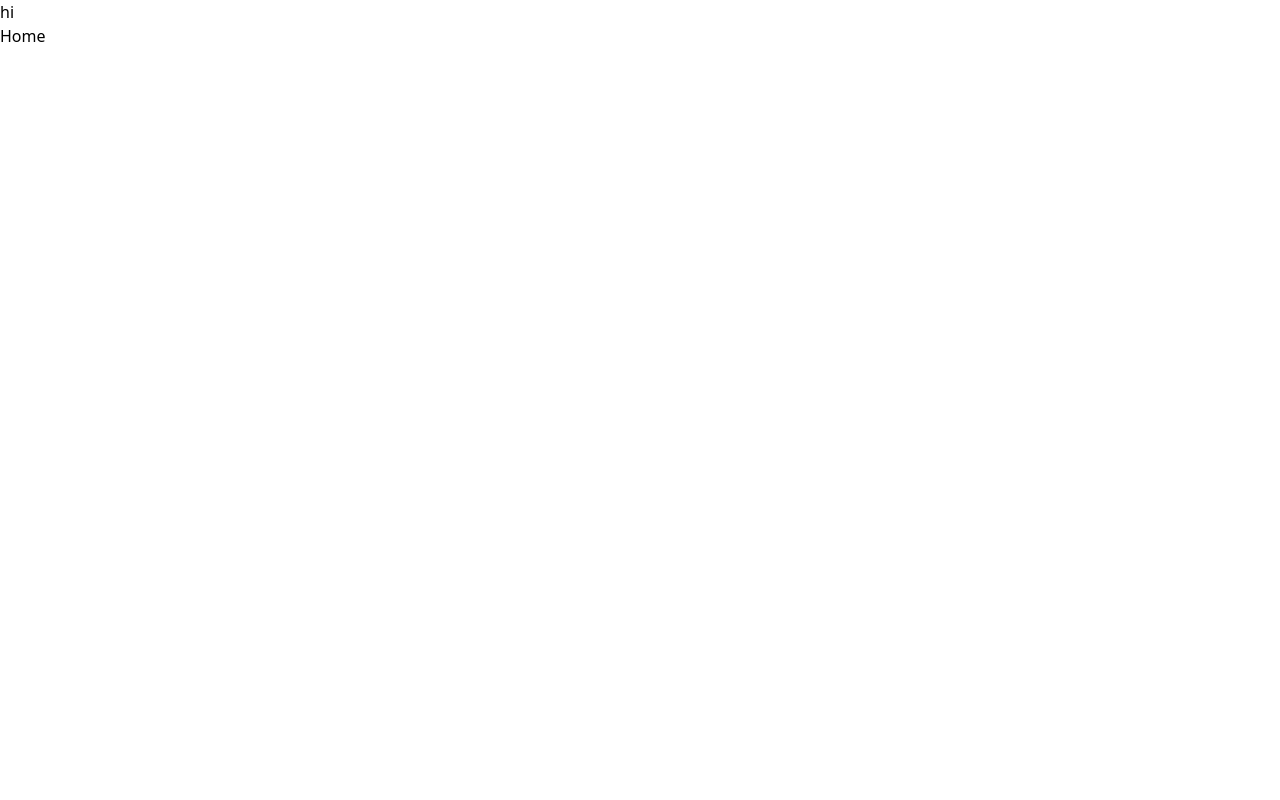
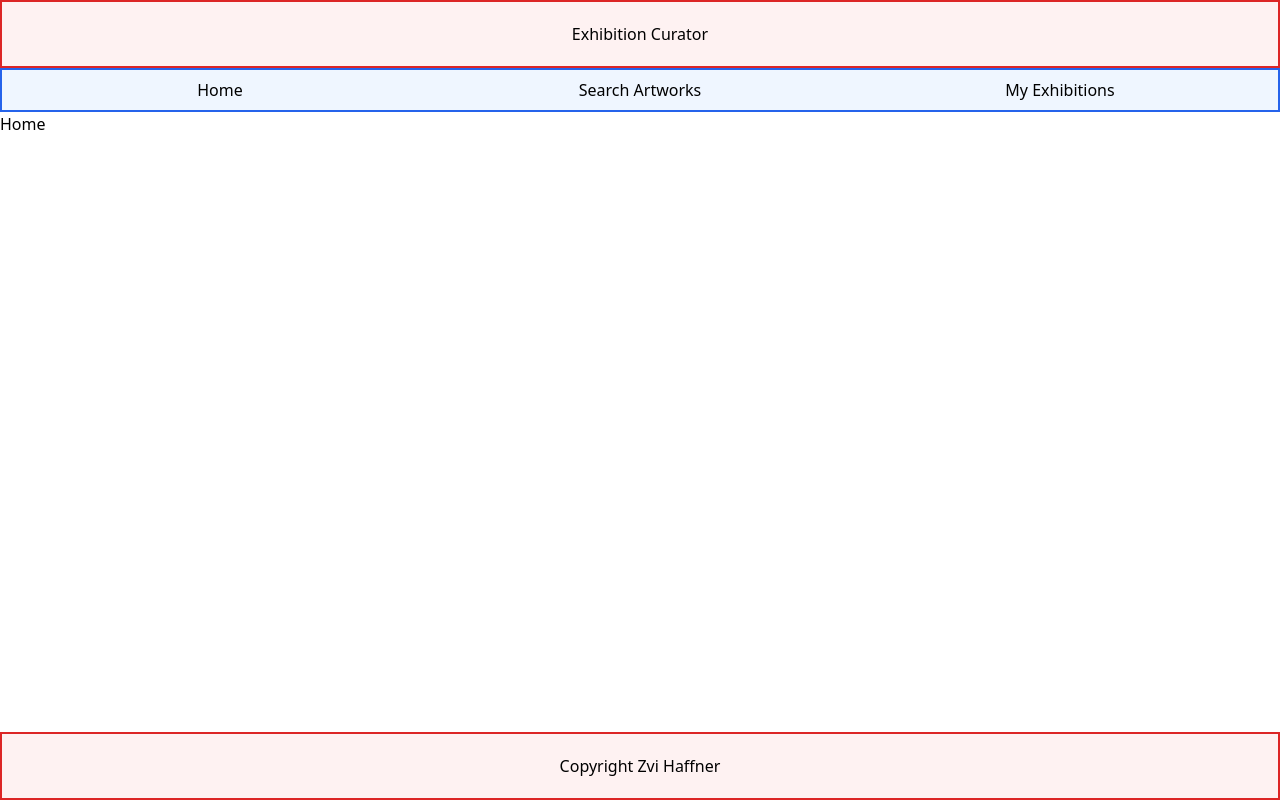
Before and after one commit to ZviHaffner/exhibition-curator, a Next.js app: page / in a window 1280 px wide. Built offline with nearby package versions, Linux system fonts and the light colour scheme.

Commit message:
Sets out basic template

```diff
--- a/src/app/layout.jsx
+++ b/src/app/layout.jsx
@@ -1,4 +1,7 @@
+import Header from "@/components/Header";
 import "./globals.css";
+import Footer from "@/components/Footer";
+import Nav from "@/components/Nav";
 
 export const metadata = {
   title: "Exhibition Curator",
@@ -8,8 +11,13 @@ export const metadata = {
 
 export default function RootLayout({ children }) {
   return (
-    <html lang="en">
-      <body>{children}</body>
+    <html lang="en" className="h-full">
+      <body className="flex flex-col min-h-screen">
+        <Header />
+        <Nav />
+        <main className="flex-grow">{children}</main>
+        <Footer />
+      </body>
     </html>
   );
 }
--- a/src/app/page.jsx
+++ b/src/app/page.jsx
@@ -1,7 +1,6 @@
 export default function Home() {
   return (
     <div>
-      <p>hi</p>
       <p>Home</p>
     </div>
   );
--- /dev/null
+++ b/src/components/Footer.jsx
@@ -0,0 +1,9 @@
+const Footer = () => {
+  return (
+    <div className="bg-red-50 border-2 border-red-600 text-center p-5">
+      Copyright Zvi Haffner
+    </div>
+  );
+};
+
+export default Footer;
--- /dev/null
+++ b/src/components/Header.jsx
@@ -0,0 +1,11 @@
+import Link from "next/link";
+
+const Header = () => {
+  return (
+    <div className="bg-red-50 border-2 border-red-600 text-center p-5">
+      <Link href="/">Exhibition Curator</Link>
+    </div>
+  );
+};
+
+export default Header;
--- /dev/null
+++ b/src/components/Nav.jsx
@@ -0,0 +1,17 @@
+import Link from "next/link";
+
+const Nav = () => {
+  return (
+    <nav className="bg-blue-50 border-2 border-blue-600 p-2">
+      <ul className="flex text-center">
+        <li className="flex-1">
+          <Link href="/">Home</Link>
+        </li>
+        <li className="flex-1">Search Artworks</li>
+        <li className="flex-1">My Exhibitions</li>
+      </ul>
+    </nav>
+  );
+};
+
+export default Nav;
```
